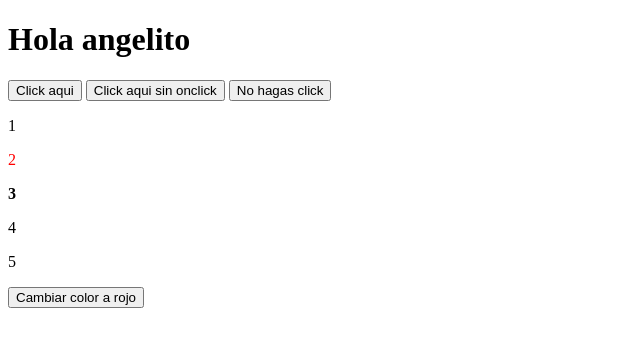
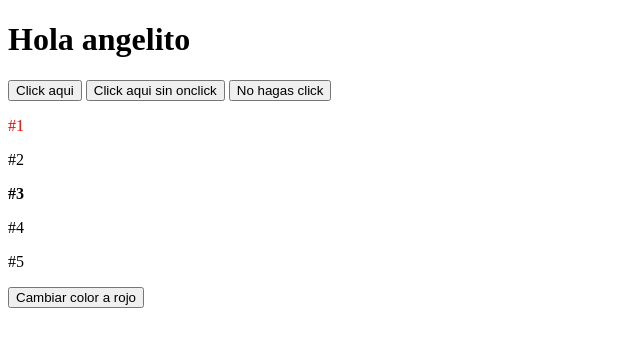
Before and after one commit to IvanJialo/JavaScript, a plain HTML site: page index.html in a window 1280 px wide. Both pictures are taken after a click on the button "Cambiar color a rojo". Shown: the full height of the page, 0-640 px from the left. Drawn offline with Linux system fonts and the light colour scheme; files that its build step writes are made by us from their sources.

Commit message:
Quinto commit

```diff
--- a/index.html
+++ b/index.html
@@ -13,11 +13,11 @@
     <button id="no-click">Click aqui sin onclick</button>
     <button id="third">No hagas click</button>
 
-    <p class="para">1</p>
-    <p class="para">2</p>
-    <p class="para">3</p>
-    <p class="para">4</p>
-    <p class="para">5</p>
+    <p class="para">#1</p>
+    <p class="para">#2</p>
+    <p class="para">#3</p>
+    <p class="para">#4</p>
+    <p class="para">#5</p>
 
     <button id="rojo">Cambiar color a rojo</button>
 
--- a/script/main.js
+++ b/script/main.js
@@ -1,5 +1,4 @@
 console.log("mi primer mensaje");
-// alert("nomeseasmaricon");
 
 function miBoton(){
     console.error("Has pinchado en el boton, maquina");
@@ -14,8 +13,9 @@ function botonPersonal() {
 }
 
 function colorRojo() {
-    let claseRoja = document.getElementsByClassName("para");
-    claseRoja[1].classList.add('rojo');
+    let misClases = document.getElementsByClassName("para");
+    misClases[0].classList.add('rojo')
+    console.log("NO CLIIIIIICK!!!!!!")
 
 }
 
```
Also changed, not shown: css/style.css (line endings or trailing spaces).
